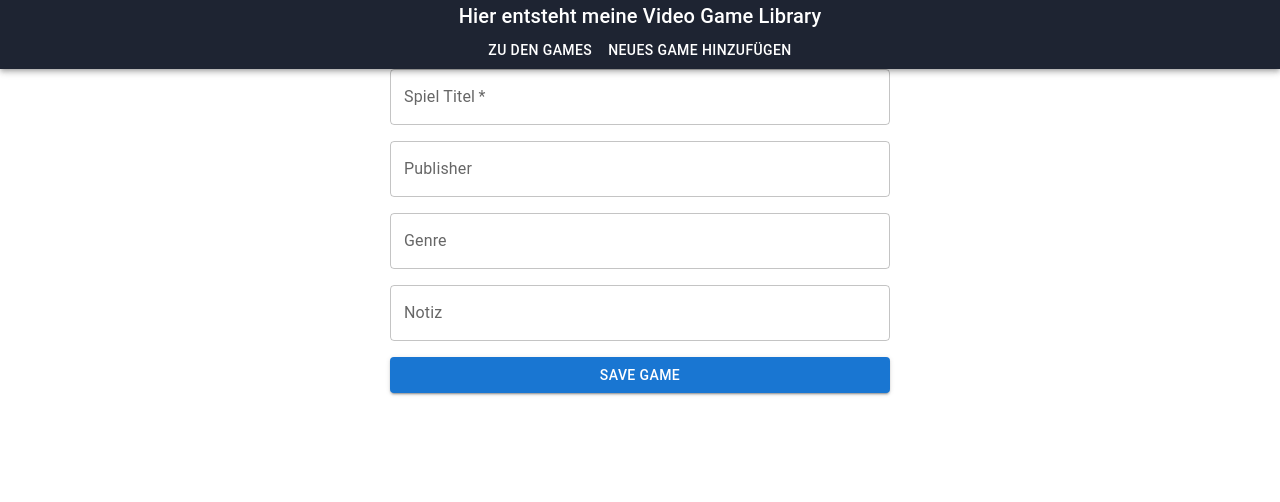
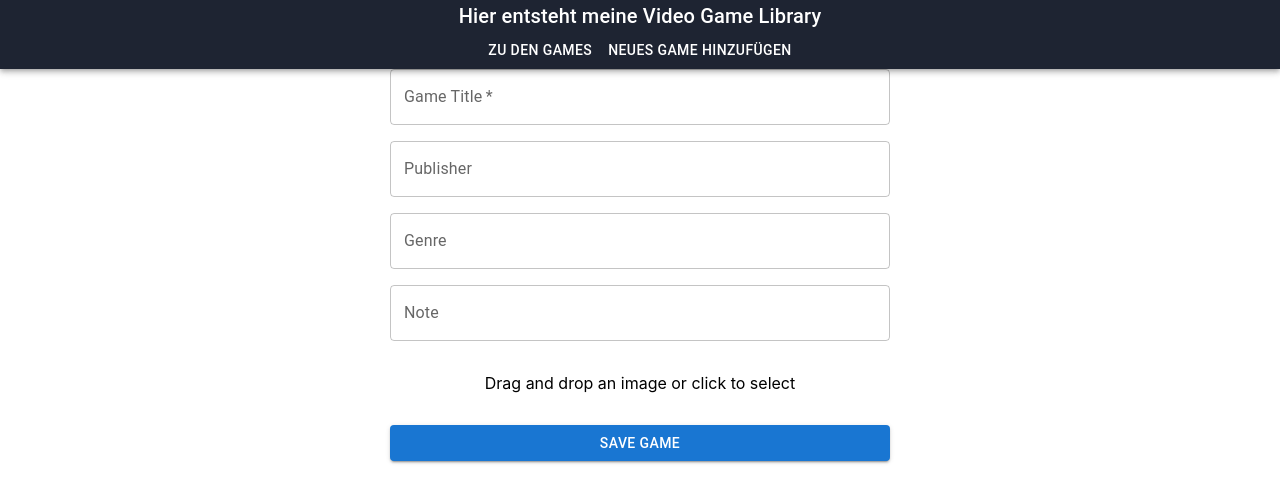
Before and after one commit to CodingRobIT/Digitales-Gesellenstueck, a React (Create React App) app in the folder frontend/: page /games/add in a window 1280 px wide. Shown: the top 502 px of the page. Built offline with nearby package versions, Linux system fonts and the light colour scheme; no server answers.

Commit message:
added Drag and drop upload function in AddGame.tsx update image: string in Game.ts

```diff
--- a/frontend/src/AddGame.tsx
+++ b/frontend/src/AddGame.tsx
@@ -1,11 +1,17 @@
+import React, { FormEvent, useCallback, useState } from 'react';
+import { useNavigate } from 'react-router-dom';
+import { useDropzone } from 'react-dropzone';
+import axios from 'axios';
 import { Button, TextField } from '@mui/material';
 import { styled } from '@mui/material/styles';
 import { NewGame } from './Game';
-import { FormEvent, useState } from 'react';
-import { useNavigate } from 'react-router-dom';
 
 type AddGameProps = {
     addGame: (newGame: NewGame) => void;
+};
+
+type ImageUploadResponse = {
+    imageUrl: string;
 };
 
 const FormContainer = styled('form')({
@@ -22,16 +28,41 @@ export default function AddGame(props: AddGameProps) {
     const [publisher, setPublisher] = useState<string>('');
     const [genre, setGenre] = useState<string>('');
     const [note, setNote] = useState<string>('');
+    const [image, setImage] = useState<string>('');
+    const [errorMessage, setErrorMessage] = useState<string>('');
+
+    const onDrop = async (acceptedFiles: File[]) => {
+        const file = acceptedFiles[0];
+        const formData = new FormData();
+        formData.append('image', file);
+        try {
+            const response = await axios.post<ImageUploadResponse>(
+                '/api/images/upload',
+                formData
+            );
+            setImage(response.data.imageUrl);
+        } catch (error) {
+            setErrorMessage('Error uploading image');
+        }
+    };
+
+    const { getRootProps, getInputProps, isDragActive } = useDropzone({ onDrop });
 
     function onSaveGame(event: FormEvent<HTMLFormElement>) {
         event.preventDefault();
 
         if (title === undefined || title === '') {
-            console.error("Title required")
-            return
+            console.error('Title required');
+            return;
         }
 
-        const newGame: NewGame = {title: title, publisher: publisher, genre: genre, note: note};
+        const newGame: NewGame = {
+            title: title,
+            publisher: publisher,
+            genre: genre,
+            note: note,
+            image: image,
+        };
 
         props.addGame(newGame);
 
@@ -41,7 +72,7 @@ export default function AddGame(props: AddGameProps) {
     return (
         <FormContainer onSubmit={onSaveGame}>
             <TextField
-                label="Spiel Titel"
+                label="Game Title"
                 required
                 variant="outlined"
                 value={title}
@@ -63,11 +94,24 @@ export default function AddGame(props: AddGameProps) {
             />
 
             <TextField
-                label="Notiz"
+                label="Note"
                 variant="outlined"
                 value={note}
                 onChange={(event) => setNote(event.target.value)}
             />
+
+            <div {...getRootProps()}>
+                <input {...getInputProps()} />
+                {isDragActive ? (
+                    <p>Drop the image here ...</p>
+                ) : (
+                    <p>Drag and drop an image or click to select</p>
+                )}
+            </div>
+            {errorMessage && <p>{errorMessage}</p>}
+            {image && (
+                <img src={image} alt="Game" style={{ maxWidth: '100%' }} />
+            )}
 
             <Button variant="contained" type="submit">
                 Save Game
--- a/frontend/src/Game.ts
+++ b/frontend/src/Game.ts
@@ -3,11 +3,13 @@ export type Game = {
     title: string,
     publisher: string,
     genre: string,
-    note: string
+    note: string,
+    image: string
 }
 export type NewGame = {
     title: string,
     publisher: string,
     genre: string,
-    note: string
+    note: string,
+    image: string
 }
```
